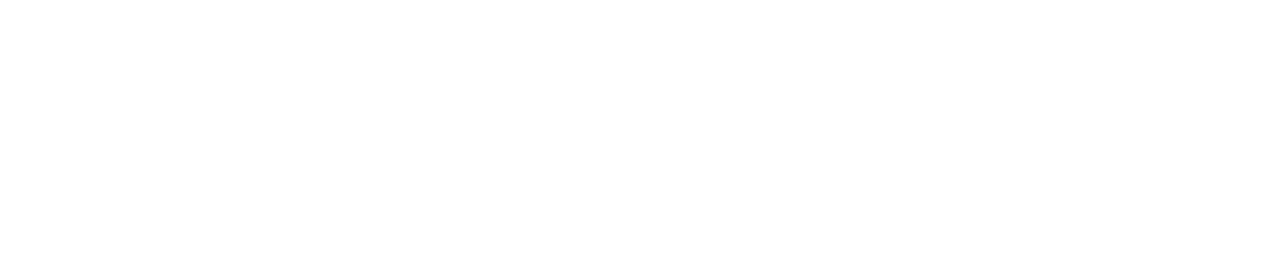
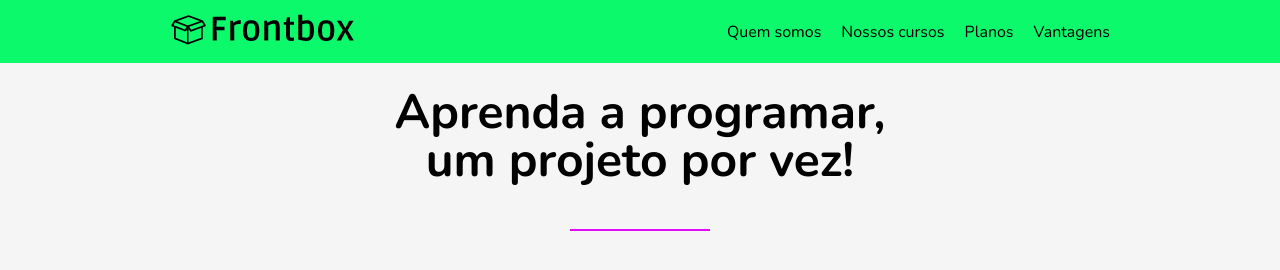
Before and after one commit to Igor-Maceno/front-box, a plain HTML site: page index.html in a window 1280 px wide. Drawn offline with nearby package versions, Linux system fonts and the light colour scheme.

Commit message:
Header e menu
Aprendi sobre uso de variáveis em CSS e uma técnica chamada BEM para nomear corretamente os nomes de classes em CSS.

```diff
--- a/css/styles.css
+++ b/css/styles.css
@@ -20,19 +20,77 @@
 /**********************************/
 /* 0. Variáveis
 /**********************************/
+:root{
+	--ff-primary: "Nunito", Helvetica, Arial, sans-serif;
 
+	--clr-green-dark: #049A40;
+	--clr-green-light: #0BF96A;
+	--clr-pink-dark: #E10Bf9;
+	--clr-pink-light: #F3A0FD;
+	--clr-white: #f5f5f5;
+}
 /**********************************/
 /* 1. Estilos gerais
 /**********************************/
+body{
+	background-color: var(--clr-white);
+	font-family: var(--ff-primary);
+}
+
+a,
+a:hover,
+a:active,
+a:link,
+a:visited{
+	text-decoration: none;
+	color: black;
+}
+
+hr{
+	border: none;
+	background-color: var(--clr-pink-dark);
+	height: 2px;
+	width: 140px;
+	margin: 20px auto;
+}
 
 /**********************************/
 /* 2. Menu
 /**********************************/
+.menu-bg{
+	background-color: var(--clr-green-light);
+}
+.menu{
+	display: flex;
+	align-items: center;
+	justify-content: space-between;
+	max-width: 960px;
+	margin: 0 auto;
+	flex-wrap: wrap;
+}
+.menu__logo{
+	margin: 10px;
+}
+
+.nav__list{
+	display: flex;
+	flex-wrap: wrap;
+}
+.nav__link{
+	padding: 20px 10px;
+}
 
 /**********************************/
 /* 3. Header
 /**********************************/
 
+.intro{
+	font-weight: bold;
+	font-size: 3rem;
+	text-align: center;
+	margin: 0 auto;
+	padding: 25px 0;
+}
 /**********************************/
 /* 4. Quem somos
 /**********************************/
--- a/index.html
+++ b/index.html
@@ -12,6 +12,30 @@
 	<link rel="stylesheet" href="css/styles.css">
 </head>
 <body>
+	<header>
+		<div class="menu-bg">
+			<div class="menu">
+				<div class="menu__logo">
+					<a href="index.html"><img src="img/logo.png" alt=""></a>
+				</div>
+				<nav class="nav">
+					<ul class="nav__list">
+						<li><a href="#somos" class="nav__link">Quem somos</a></li>
+						<li><a href="#cursos" class="nav__link">Nossos cursos</a></li>
+						<li><a href="#planos" class="nav__link">Planos</a></li>
+						<li><a href="#vantagens" class="nav__link">Vantagens</a></li>
+					</ul>
+				</nav>
+			</div>
+		</div>
 
+		<h1 class="intro">Aprenda a programar, <br>um projeto por vez!</h1>
+	</header>
+
+	<hr>
+
+	<section>
+
+	</section>
 </body>
 </html>
```
